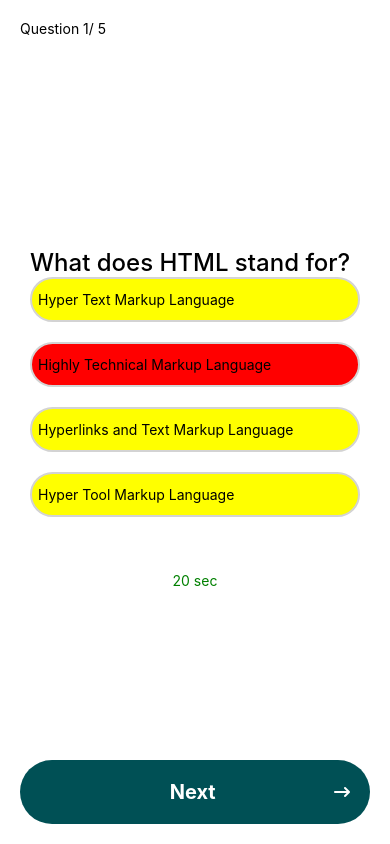
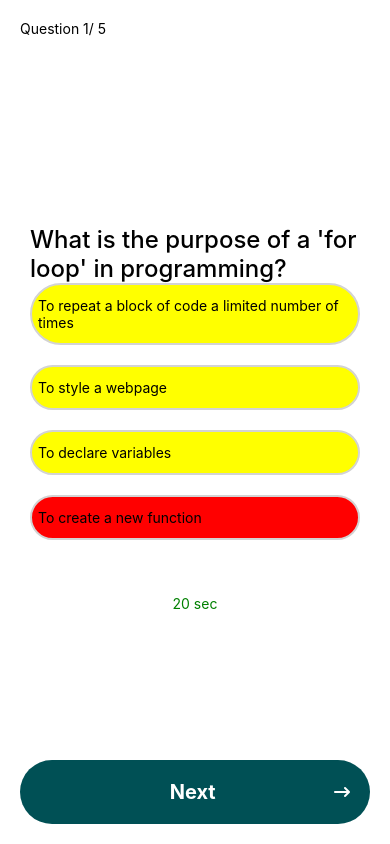
Before and after one commit to Prashantrajput11/machinecoding_quiz, a React Native app: screen / in a window 390 px wide. Built offline with nearby package versions, Linux system fonts and the light colour scheme.

Commit message:
refactor component

```diff
--- a/src/app/QuizScreen.tsx
+++ b/src/app/QuizScreen.tsx
@@ -12,7 +12,7 @@ import FontAwesome6 from "@expo/vector-icons/FontAwesome6";
 import questions from "../questions";
 
 const QuizScreen = () => {
-	const question = questions[0];
+	const question = questions[3];
 	return (
 		<SafeAreaView style={styles.page}>
 			<View style={styles.container}>
--- a/src/components/QuestionCard.tsx
+++ b/src/components/QuestionCard.tsx
@@ -7,7 +7,7 @@ type QuestionCard = {
 	question: Question;
 };
 const QuestionCard = ({ question }: QuestionCard) => {
-	const selectedOption = question.options[1];
+	const selectedOption = question.options[3];
 
 	const onOptionSelected = (option: string) => {
 		console.warn("hello ");
@@ -17,26 +17,14 @@ const QuestionCard = ({ question }: QuestionCard) => {
 			<Text style={styles.question}>{question.title}</Text>
 
 			<View style={styles.optionContainer}>
-				<Options
-					option={question.options[0]}
-					isSelected={selectedOption === question.options[0]}
-					onPress={() => onOptionSelected(question.options[0])}
-				/>
-				<Options
-					option={question.options[1]}
-					isSelected={selectedOption === question.options[1]}
-					onPress={() => onOptionSelected(question.options[1])}
-				/>
-				<Options
-					option={question.options[2]}
-					isSelected={selectedOption === question.options[2]}
-					onPress={() => onOptionSelected(question.options[2])}
-				/>
-				<Options
-					option={question.options[3]}
-					isSelected={selectedOption === question.options[3]}
-					onPress={() => onOptionSelected(question.options[3])}
-				/>
+				{question.options.map((option) => (
+					<Options
+						key={option}
+						option={option}
+						isSelected={selectedOption === option}
+						onPress={() => onOptionSelected(option)}
+					/>
+				))}
 			</View>
 		</View>
 	);
```
Also changed, not shown: src/questions.ts (+21 -21 lines).
